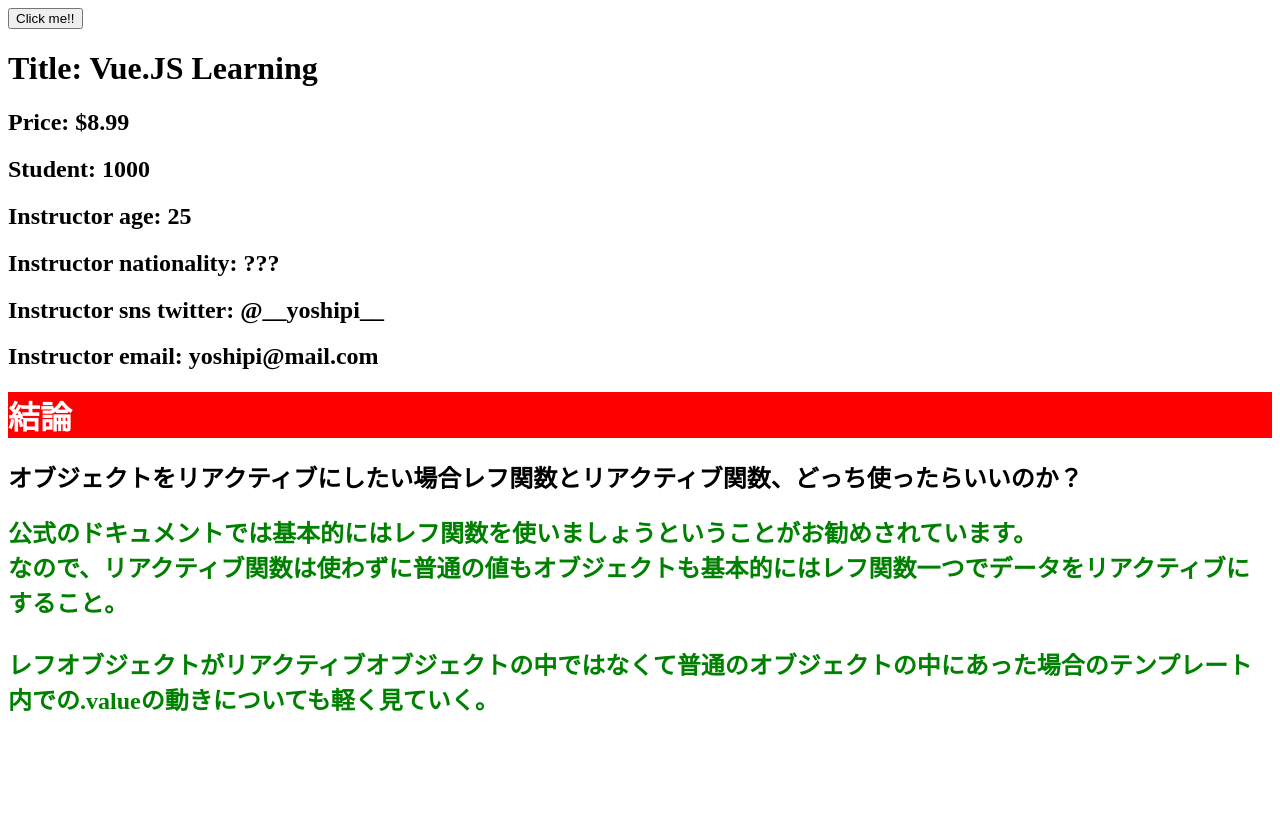
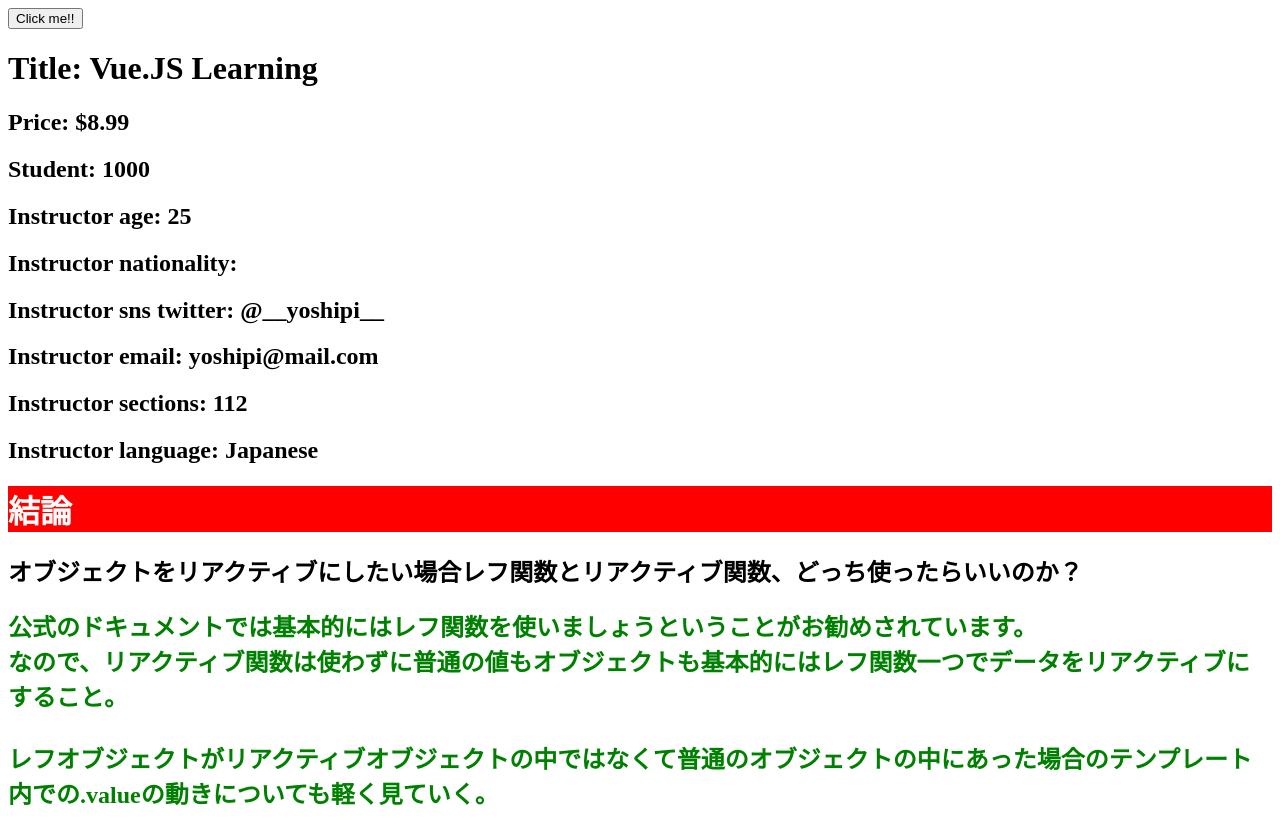
Before and after one commit to Yuji-Hosaka/MyVue, a Vue app: page / in a window 1280 px wide. Before the commit the page ends 800 px from the top, so only its background shows below. Built offline with nearby package versions, Linux system fonts and the light colour scheme.

Commit message:
Use ref() with normal object

```diff
--- a/src/App.vue
+++ b/src/App.vue
@@ -29,17 +29,20 @@
 
 const items = reactive([ref(1), ref(2), ref(3)])
 items.reverse()
-// const courseInfo = {
-//   section: ref(10),
-//   language: 'Japanese'
-// }
+const courseInfo = {
+  section: ref(10),
+  language: 'Japanese'
+}
 
-instructor.nationality = '???'
-console.log(instructor.name)
-console.log(info.value.students)
-console.log(instructor.email)
-console.log(items[0])
-console.log(items[0].value)
+const sections = courseInfo.section.value
+console.log(sections)
+
+// instructor.nationality = '???'
+// console.log(instructor.name)
+// console.log(info.value.students)
+// console.log(instructor.email)
+// console.log(items[0])
+// console.log(items[0].value)
 // console.log(courseInfo.section.value)
 // console.log(courseInfo.language)
 </script>
@@ -54,8 +57,9 @@
   <h2>Instructor nationality: {{ instructor.nationality }}</h2>
   <h2>Instructor sns twitter: {{ instructor.sns.twitter }}</h2>
   <h2>Instructor email: {{ instructor.email }}</h2>
-  <!-- <h2>Instructor sections: {{ courseInfo.section.value + 111 }}</h2>
-  <h2>Instructor language: {{ courseInfo.language }}</h2> -->
+  <!-- <h2>Instructor sections: {{ courseInfo.section }}</h2>  -->
+  <h2>Instructor sections: {{ sections + 102 }}</h2>
+  <h2>Instructor language: {{ courseInfo.language }}</h2>
 
   <h1 class="ketsu-ron">結論</h1>
   <h2>
```
